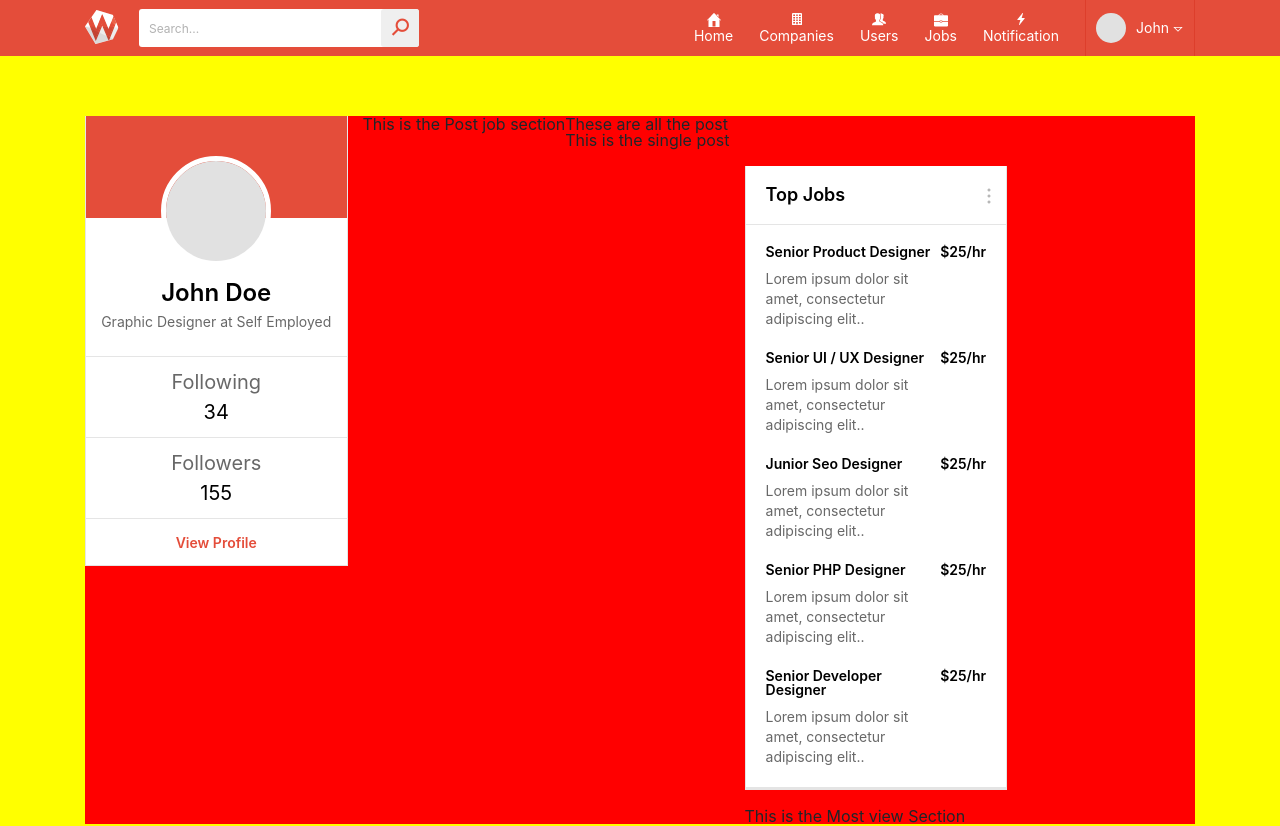
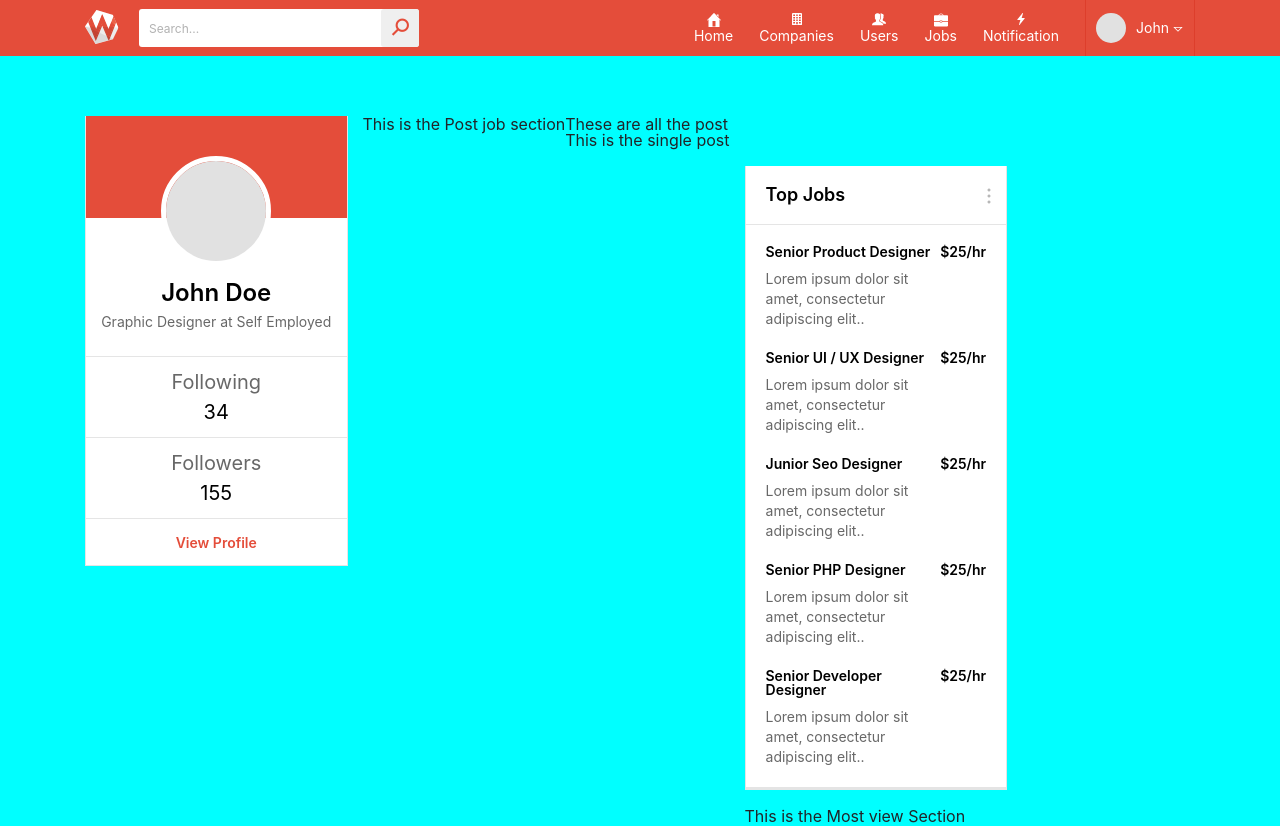
Before and after one commit to Code4kongo/Social-media-app-frontend, a React (Create React App) app: page / in a window 1280 px wide. Shown: the top 826 px of the page. Built offline with nearby package versions, Linux system fonts and the light colour scheme.

Commit message:
remove background color

```diff
--- a/src/container/MainHome/MainHome.css
+++ b/src/container/MainHome/MainHome.css
@@ -2,19 +2,18 @@ main {
 	float: left;
 	width: 100%;
   padding: 60px 0;
-  background-color: blue;
+  /* background-color: blue; */
 }
 .main-section {
 	float: left;
   width: 100%;
-  background-color: yellow;
+  /* background-color: yellow; */
 }
 
 .main-section-data {
 	float: left;
   width: 100%;
-  background-color: red;
-  padding-right : 0
+  /* background-color: red; */
 }
 
 .container {
```
